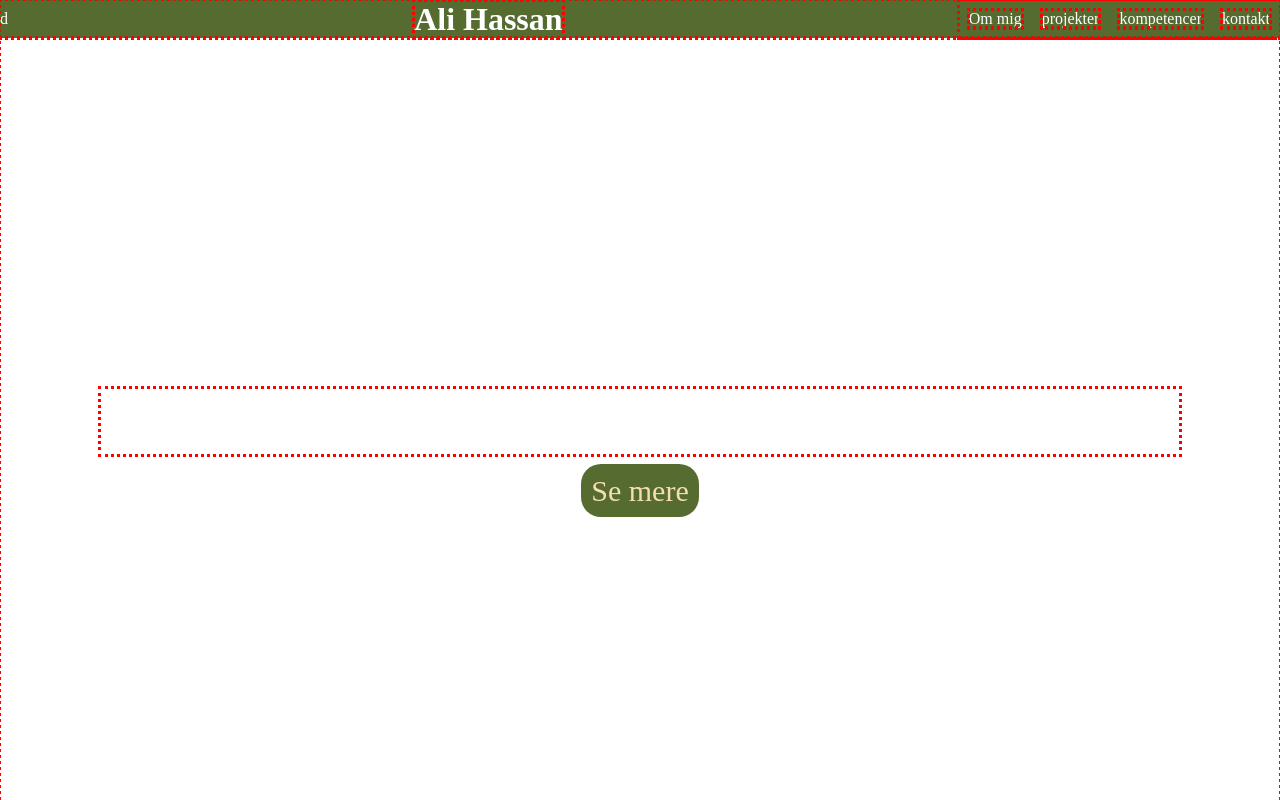
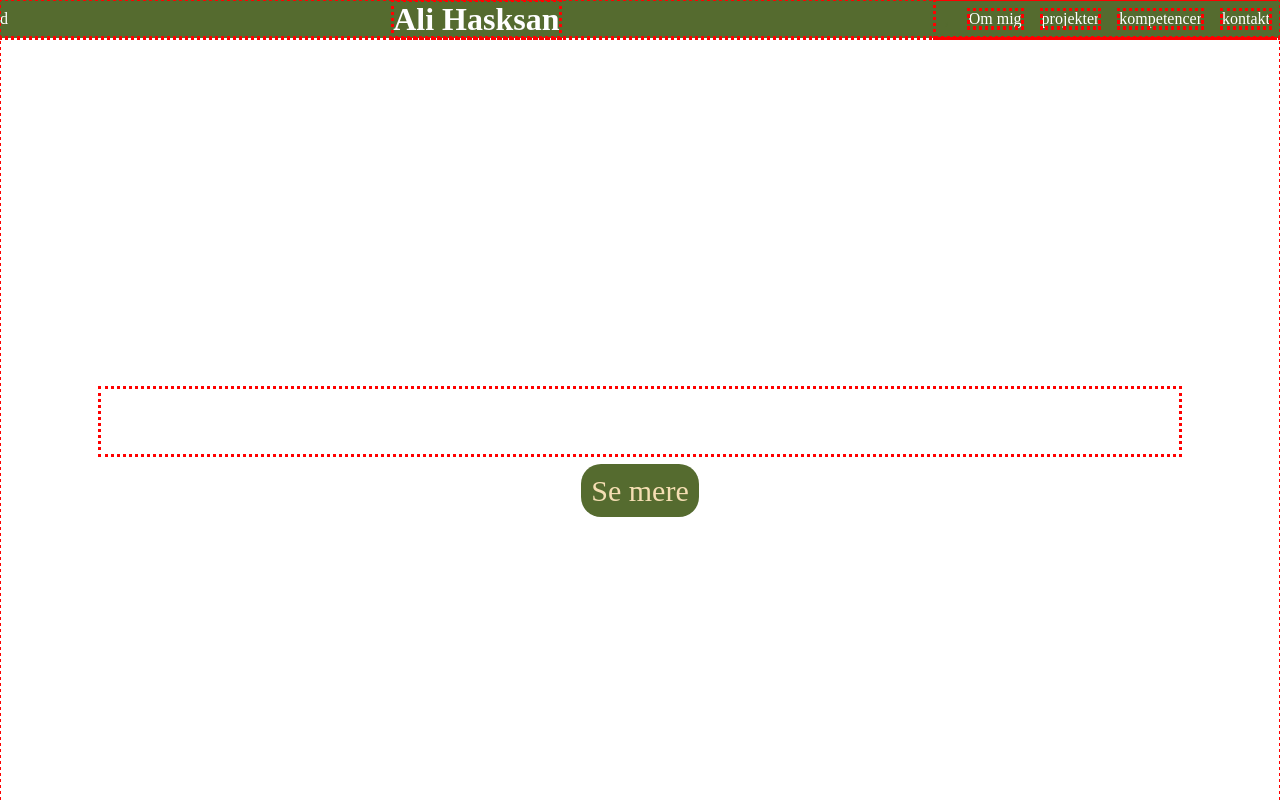
Before and after one commit to Aliihassan20003/portfolio, a plain HTML site: page index.html in a window 1280 px wide. Shown: the top 800 px of the page. Drawn offline with Linux system fonts and the light colour scheme.

Commit message:
hjemmesidedm

```diff
--- a/index.html
+++ b/index.html
@@ -7,8 +7,8 @@
     <title>Alis portefolje</title>
 </head>
 <header>d
-    <h1> Ali Hassan</h1>
-    <ul>
+    <h1> Ali Hasksan</h1>
+    <ul>,
         <li><a href="#om-mig">Om mig</a></li>
         <li><a href="#projekter">projekter</a></li>
         <li><a href="#kompetencer">kompetencer</a></li>
```
Also changed, not shown: 1 other file.
